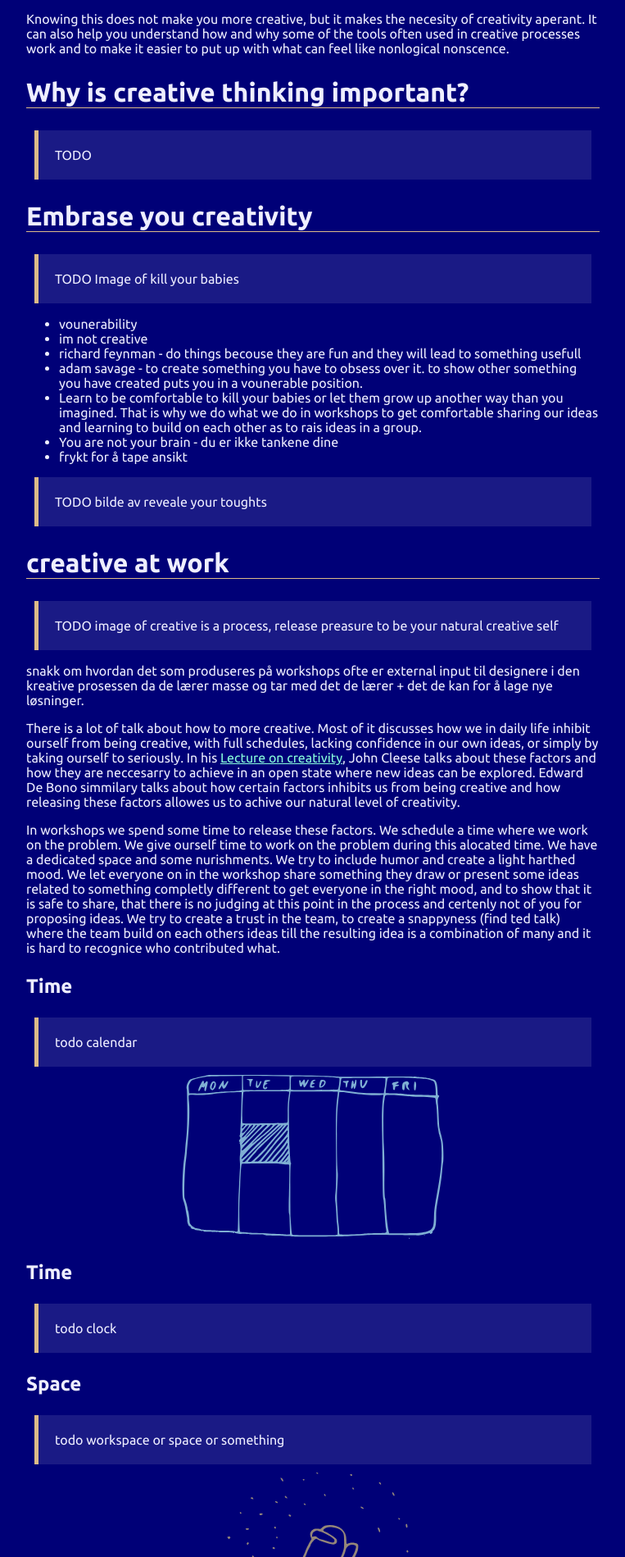
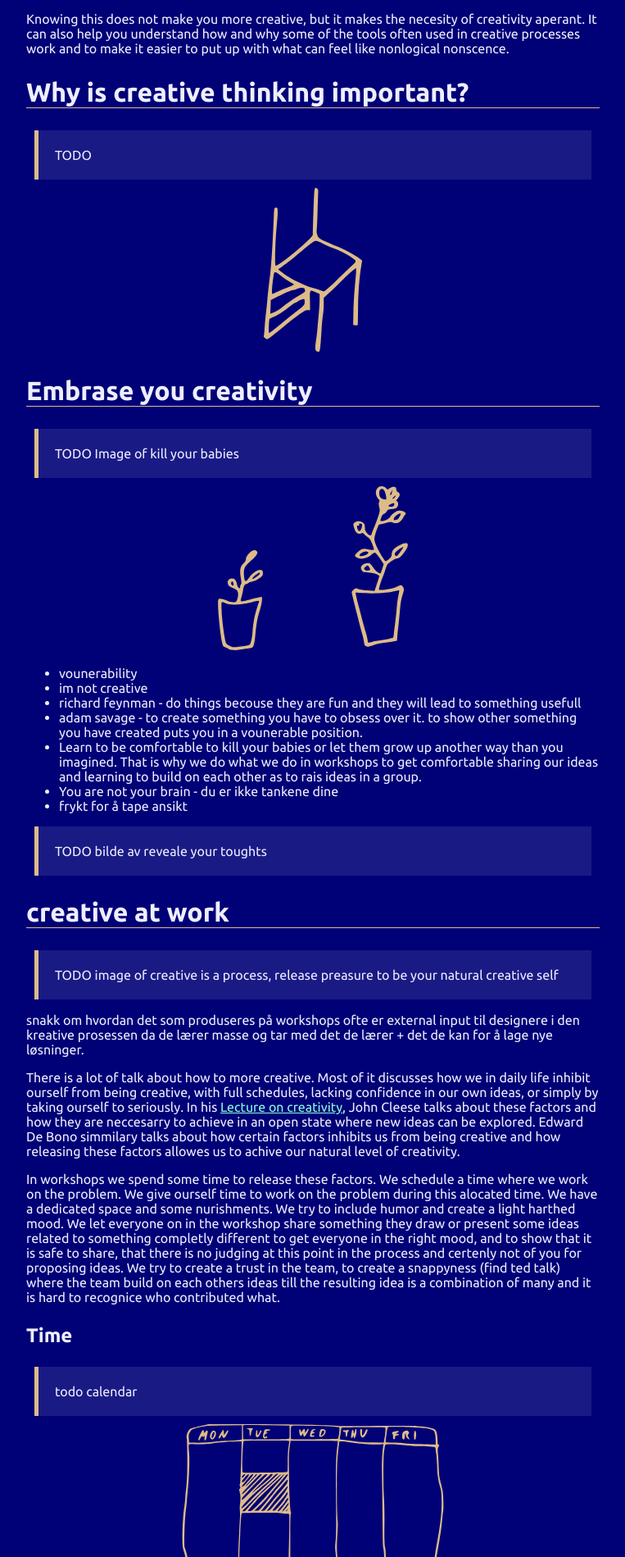
Before and after one commit to dagfs/dagfs.github.io, a Jekyll site: the page built from articles/creativity/creative-thinking.md, in a window 1280 px wide. Shown: the part 1326-3225 px from the top of the page at 82% size, without its empty margins (258-1021 px from the left). Built offline with Jekyll 4.4.1, drawn with Linux system fonts in a browser that asks for light colours; our own code applies the rules of GitHub Pages for plain Markdown files.

Commit message:
Add and update slides

```diff
--- a/articles/creativity/creative-thinking.md
+++ b/articles/creativity/creative-thinking.md
@@ -41,9 +41,15 @@ Knowing this does not make you more creative, but it makes the necesity of creat
 
 > TODO
 
+<object data="chair.svg" type="image/svg+xml">
+</object>
+
 ## Embrase you creativity
 
 > TODO Image of kill your babies
+
+<object data="grow.svg" type="image/svg+xml">
+</object>
 
  - vounerability
  - im not creative
```
Also changed, not shown: articles/creativity/8.svg (deleted), articles/creativity/alternatives.svg, articles/creativity/chair.svg (added), articles/creativity/double_diamond.svg, articles/creativity/grow.svg (added), articles/creativity/provocation.svg, articles/creativity/random.svg, articles/creativity/space.svg, articles/creativity/test.svg (deleted), articles/creativity/time_calendar.svg.
